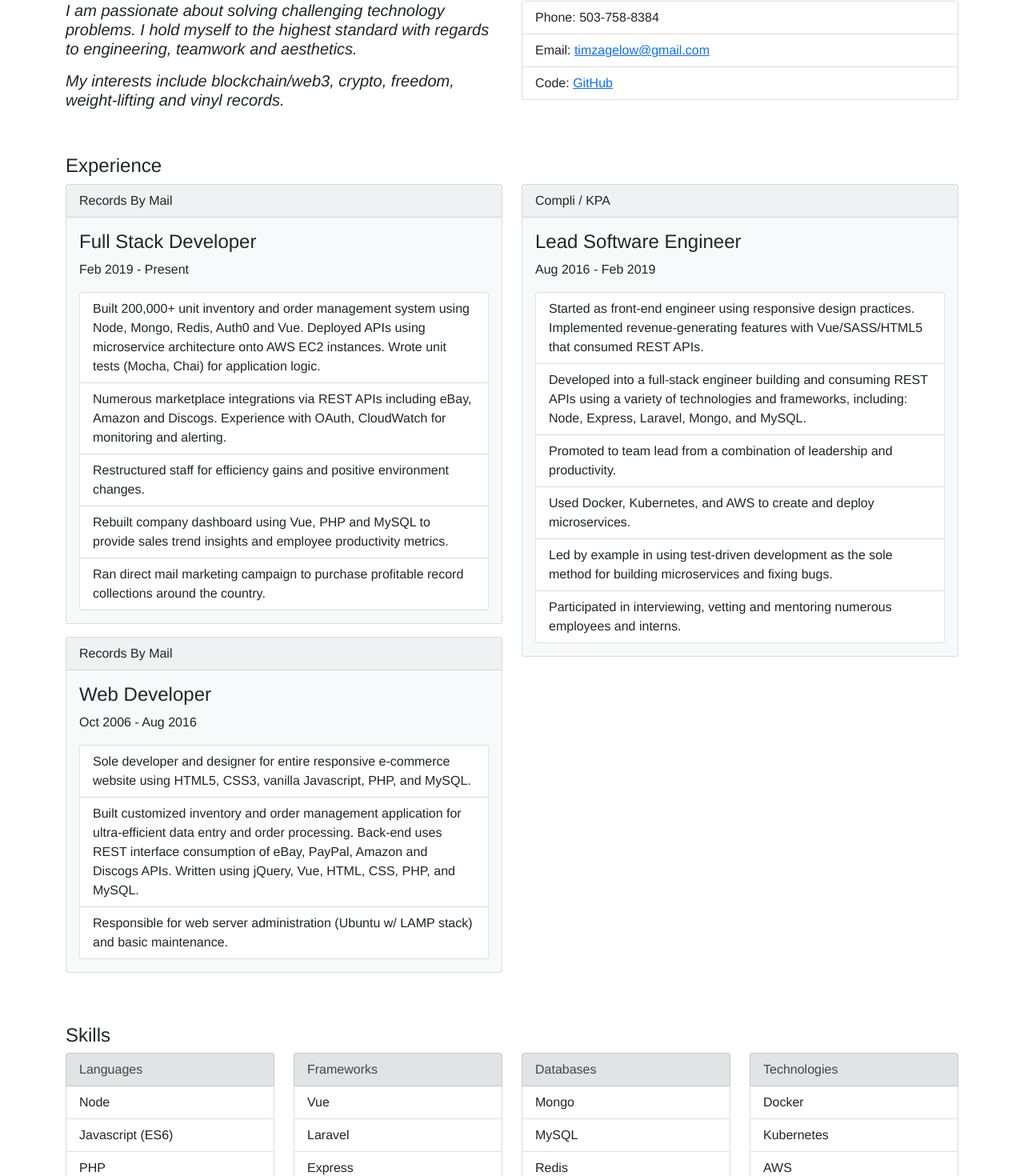
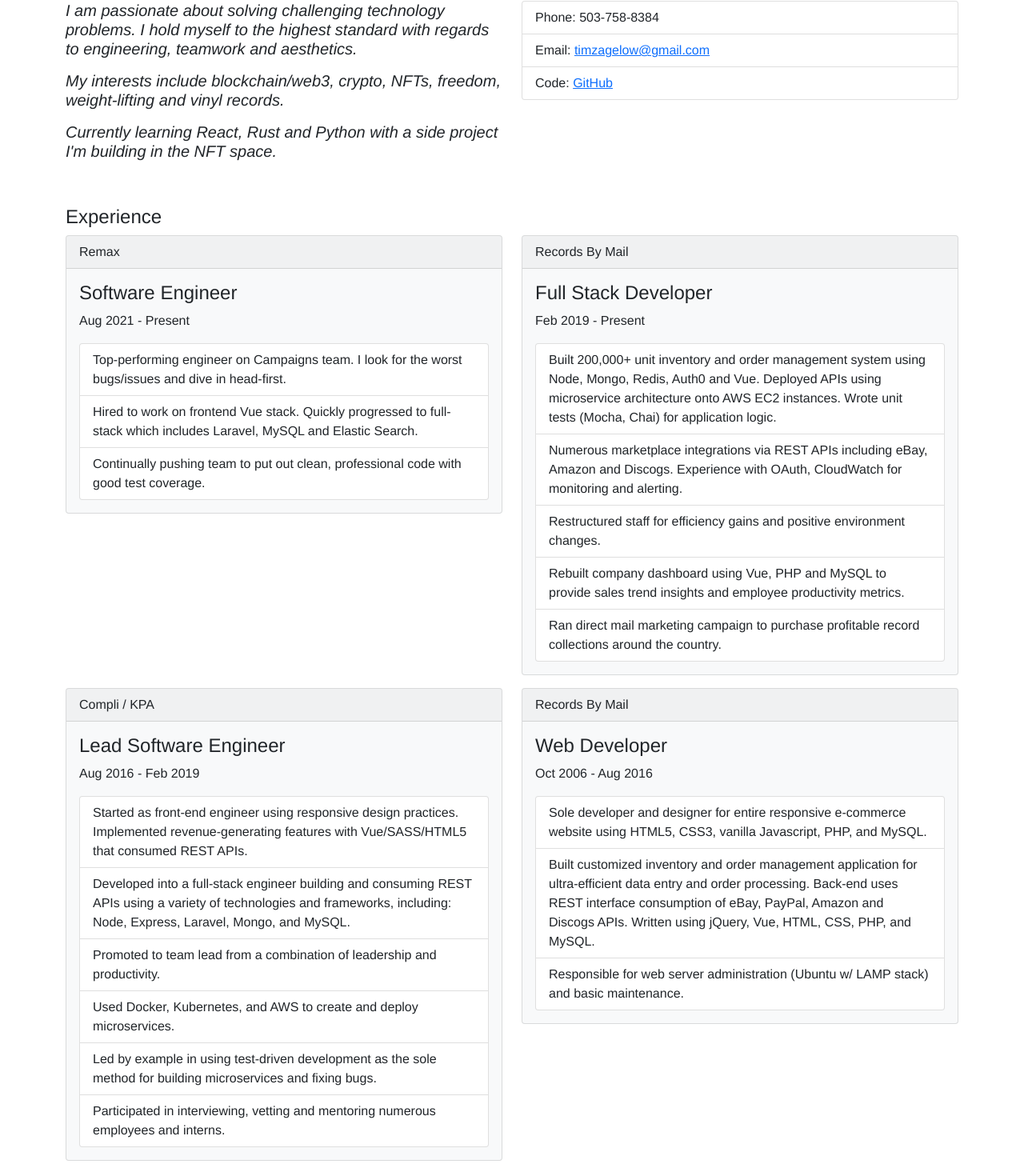
Before and after one commit to timzagelow/resume, a Vue app: page / in a window 1280 px wide. Shown: the part 160-1630 px from the top of the page at 80% size. Built offline with nearby package versions, Linux system fonts and the light colour scheme.

Commit message:
updated to include remax

```diff
--- a/src/App.vue
+++ b/src/App.vue
@@ -11,7 +11,8 @@
         <b-col cols="6">
           <h4>About Me</h4>
           <h5><em>I am passionate about solving challenging technology problems. I hold myself to the highest standard with regards to engineering, teamwork and aesthetics.</em></h5>
-          <h5 class="mt-3"><em>My interests include blockchain/web3, crypto, freedom, weight-lifting and vinyl records.</em></h5>
+          <h5 class="mt-3"><em>My interests include blockchain/web3, crypto, NFTs, freedom, weight-lifting and vinyl records.</em></h5>
+          <h5 class="mt-3"><em>Currently learning React, Rust and Python with a side project I'm building in the NFT space.</em></h5>
         </b-col>
 
         <b-col>
--- a/src/components/Experience.vue
+++ b/src/components/Experience.vue
@@ -1,7 +1,31 @@
 <template>
   <div>
+
         <b-row>
           <b-col sm="6">
+            <b-card
+        header="Remax"
+        title="Software Engineer"
+        bg-variant="light"
+        class="mb-3">
+          <b-card-text>
+          Aug 2021 - Present
+          </b-card-text>
+
+          <b-list-group>
+            <b-list-group-item>
+              Top-performing engineer on Campaigns team. I look for the worst bugs/issues and dive in head-first.
+            </b-list-group-item>
+            <b-list-group-item>
+              Hired to work on frontend Vue stack. Quickly progressed to full-stack which includes Laravel, MySQL and Elastic Search.
+            </b-list-group-item>
+            <b-list-group-item>
+              Continually pushing team to put out clean, professional code with good test coverage.
+            </b-list-group-item>
+          </b-list-group>
+        </b-card>
+        </b-col>
+        <b-col>
             <b-card
         header="Records By Mail"
         title="Full Stack Developer"
@@ -30,29 +54,9 @@
 
           </b-list-group>
         </b-card>
-
-<b-card
-        header="Records By Mail"
-        title="Web Developer"
-        bg-variant="light"
-        class="mb-3">
-          <b-card-text>
-          Oct 2006 - Aug 2016
-          </b-card-text>
-
-          <b-list-group>
-            <b-list-group-item>
-              Sole developer and designer for entire responsive e-commerce website using HTML5, CSS3, vanilla Javascript, PHP, and MySQL.
-            </b-list-group-item>
-            <b-list-group-item>
-              Built customized inventory and order management application for ultra-efficient data entry and order processing. Back-end uses REST interface consumption of eBay, PayPal, Amazon and Discogs APIs. Written using jQuery, Vue, HTML, CSS, PHP, and MySQL.
-            </b-list-group-item>
-            <b-list-group-item>
-              Responsible for web server administration (Ubuntu w/ LAMP stack) and basic maintenance.
-            </b-list-group-item>
-          </b-list-group>
-        </b-card>
           </b-col>
+        </b-row>
+        <b-row>
           <b-col sm="6">
         <b-card
         header="Compli / KPA"
@@ -85,6 +89,30 @@
           </b-list-group>
         </b-card>
           </b-col>
+          <b-col>
+<b-card
+        header="Records By Mail"
+        title="Web Developer"
+        bg-variant="light"
+        class="mb-3">
+          <b-card-text>
+          Oct 2006 - Aug 2016
+          </b-card-text>
+
+          <b-list-group>
+            <b-list-group-item>
+              Sole developer and designer for entire responsive e-commerce website using HTML5, CSS3, vanilla Javascript, PHP, and MySQL.
+            </b-list-group-item>
+            <b-list-group-item>
+              Built customized inventory and order management application for ultra-efficient data entry and order processing. Back-end uses REST interface consumption of eBay, PayPal, Amazon and Discogs APIs. Written using jQuery, Vue, HTML, CSS, PHP, and MySQL.
+            </b-list-group-item>
+            <b-list-group-item>
+              Responsible for web server administration (Ubuntu w/ LAMP stack) and basic maintenance.
+            </b-list-group-item>
+          </b-list-group>
+        </b-card>
+          </b-col>
+
         </b-row>
 
   </div>
--- a/src/components/Skills.vue
+++ b/src/components/Skills.vue
@@ -18,6 +18,7 @@
                 <b-list-group-item>Laravel</b-list-group-item>
                 <b-list-group-item>Express</b-list-group-item>
                 <b-list-group-item>Bootstrap</b-list-group-item>
+                <b-list-group-item>Tailwinds</b-list-group-item>
                 <b-list-group-item>jQuery</b-list-group-item>
             </b-list-group>
           </b-col>
```
